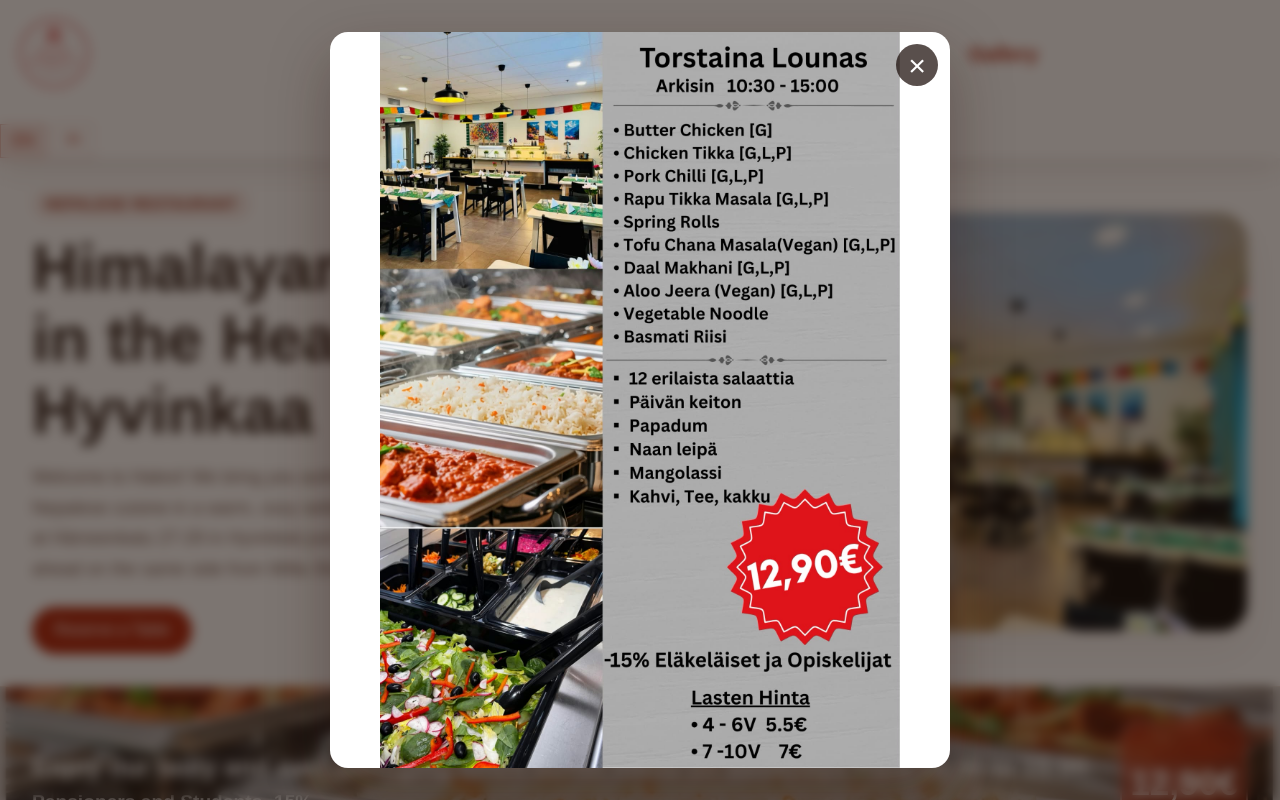
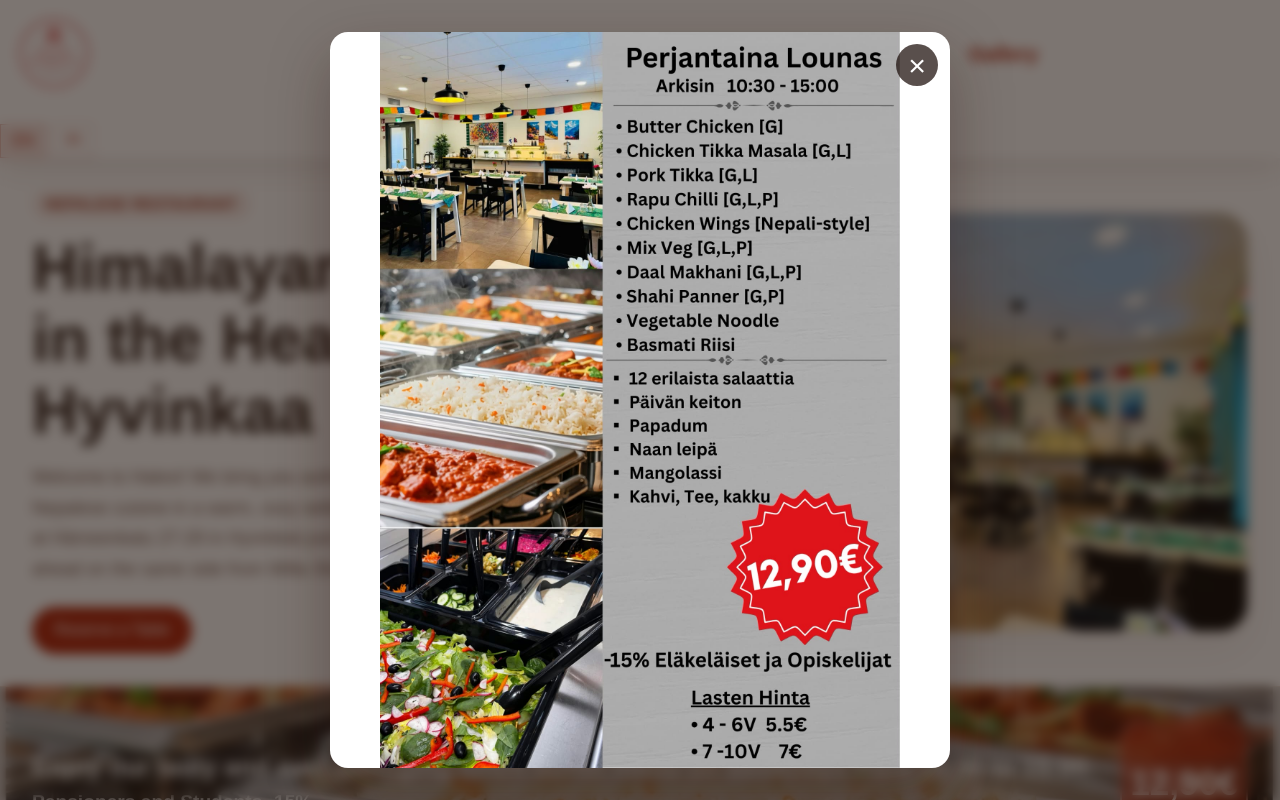
Before and after one commit to RavintolaHalesi/halesi-ravintola-website, a Next.js app: page / in a window 1280 px wide. Shown: the top 800 px of the page. Built offline with nearby package versions, Linux system fonts and the light colour scheme.

Commit message:
Update Friday lunch popup banner

```diff
--- a/app/page.js
+++ b/app/page.js
@@ -179,8 +179,8 @@ export default function HomePage() {
   const [popupIndex, setPopupIndex] = useState(0);
   const popups = [
     {
-      src: "/assets/thursday-lunch-popup-2026-11-04.jpeg",
-      alt: "Thursday lunch menu"
+      src: "/assets/friday-lunch-popup-2026-08-28.jpeg",
+      alt: "Friday lunch menu"
     },
     {
       src: "/assets/mango-lassi-fathers-day-popup-2026-11-08.jpeg",
```
